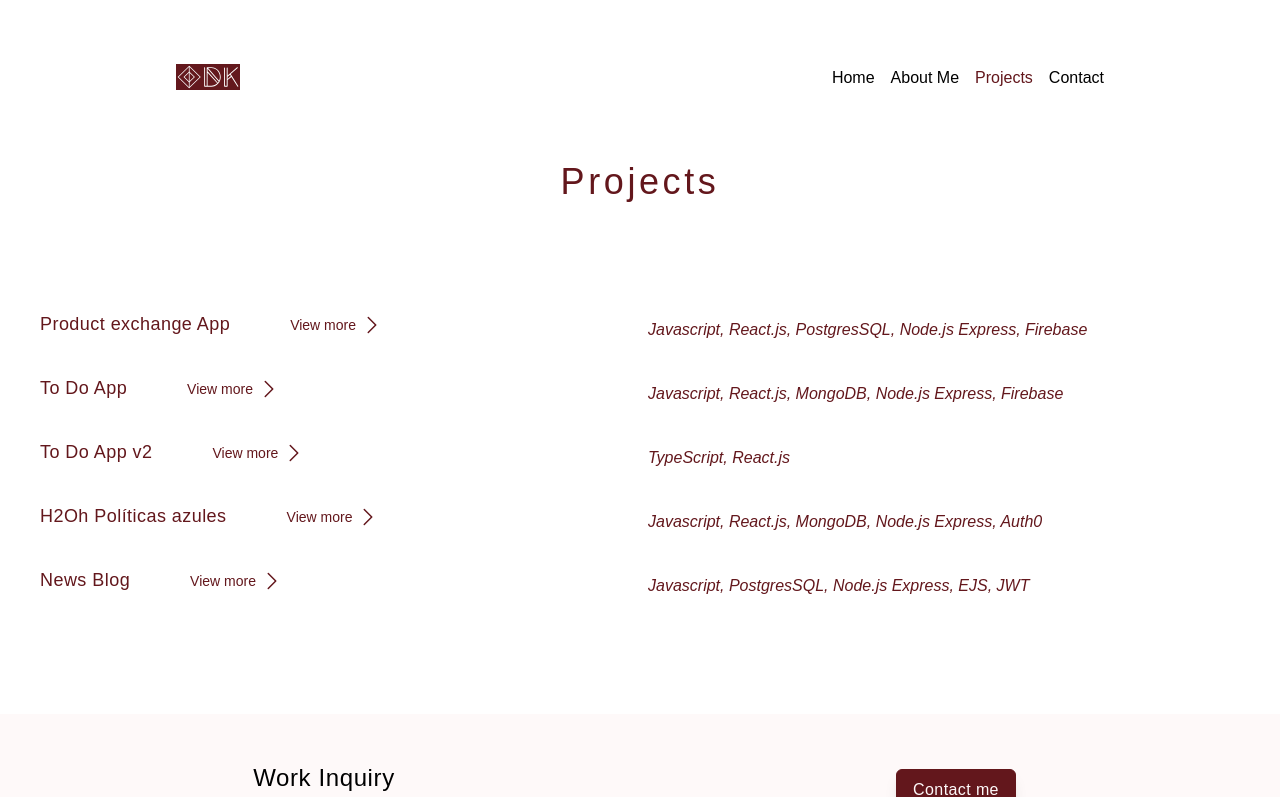
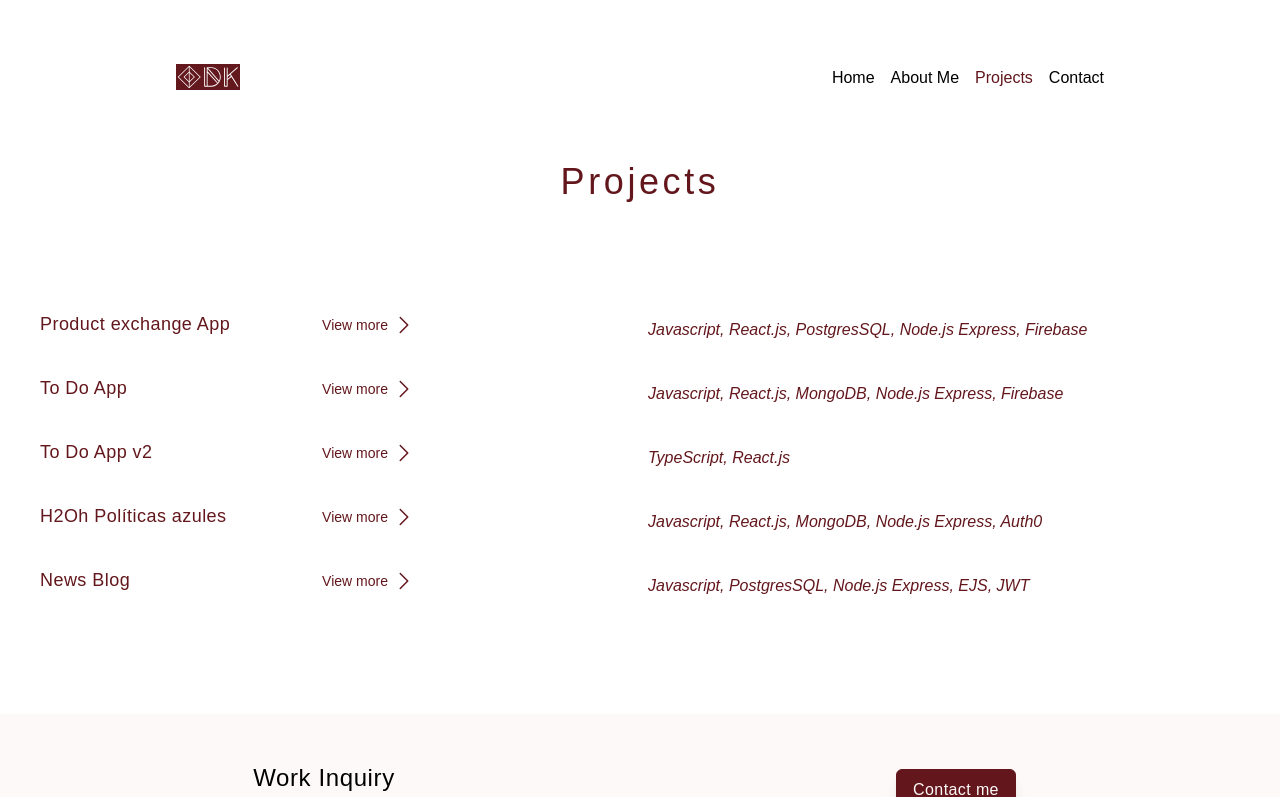
Before and after one commit to dorian-rose/portfolio_dk, a React (Vite) app: page /projects in a window 1280 px wide. Shown: the top 797 px of the page. Built offline with nearby package versions, Linux system fonts and the light colour scheme.

Commit message:
spacing updated on show project button

```diff
--- a/src/components/ShowProjectButton.jsx
+++ b/src/components/ShowProjectButton.jsx
@@ -9,7 +9,7 @@ export const ShowProjectButton = ({ display, setDisplay, title, stack }) => {
             ? () => setDisplay("")
             : () => setDisplay("hidden")
         }
-        className=" mt-1 lg:mt-5 py-2 w-full font-thin flex justify-between md:justify-start"
+        className=" mt-1 lg:mt-5 py-2 w-full font-thin flex justify-between "
       >
         <h2
           className={`text-primary sm:text-lg font-light tracking-wide text-left me-5 sm:me-5 lg:me-10 ${
@@ -37,7 +37,7 @@ export const ShowProjectButton = ({ display, setDisplay, title, stack }) => {
             </svg>
           </div>
         ) : (
-          <div className="flex hover:pointer relative top-1/2 -translate-y-1/2 md:ms-5">
+          <div className="flex hover:pointer relative top-1/2 -translate-y-1/2 sm:me-20 md:me-10 lg:me-28 xl:me-56">
             <p className="text-xs lg:text-sm mt-1 me-1 text-primary hover:underline">
               View more
             </p>
--- a/src/pages/ProjectPage.jsx
+++ b/src/pages/ProjectPage.jsx
@@ -8,7 +8,7 @@ export const ProjectPage = () => {
         Projects
       </h1>
 
-      <div className="mx-10 mt-3 sm:mt-20 ">
+      <div className="mx-10 mt-10 sm:mt-20 ">
         {projects.map((project) => (
           <ProjectCard key={project.id} project={project} />
         ))}
```
